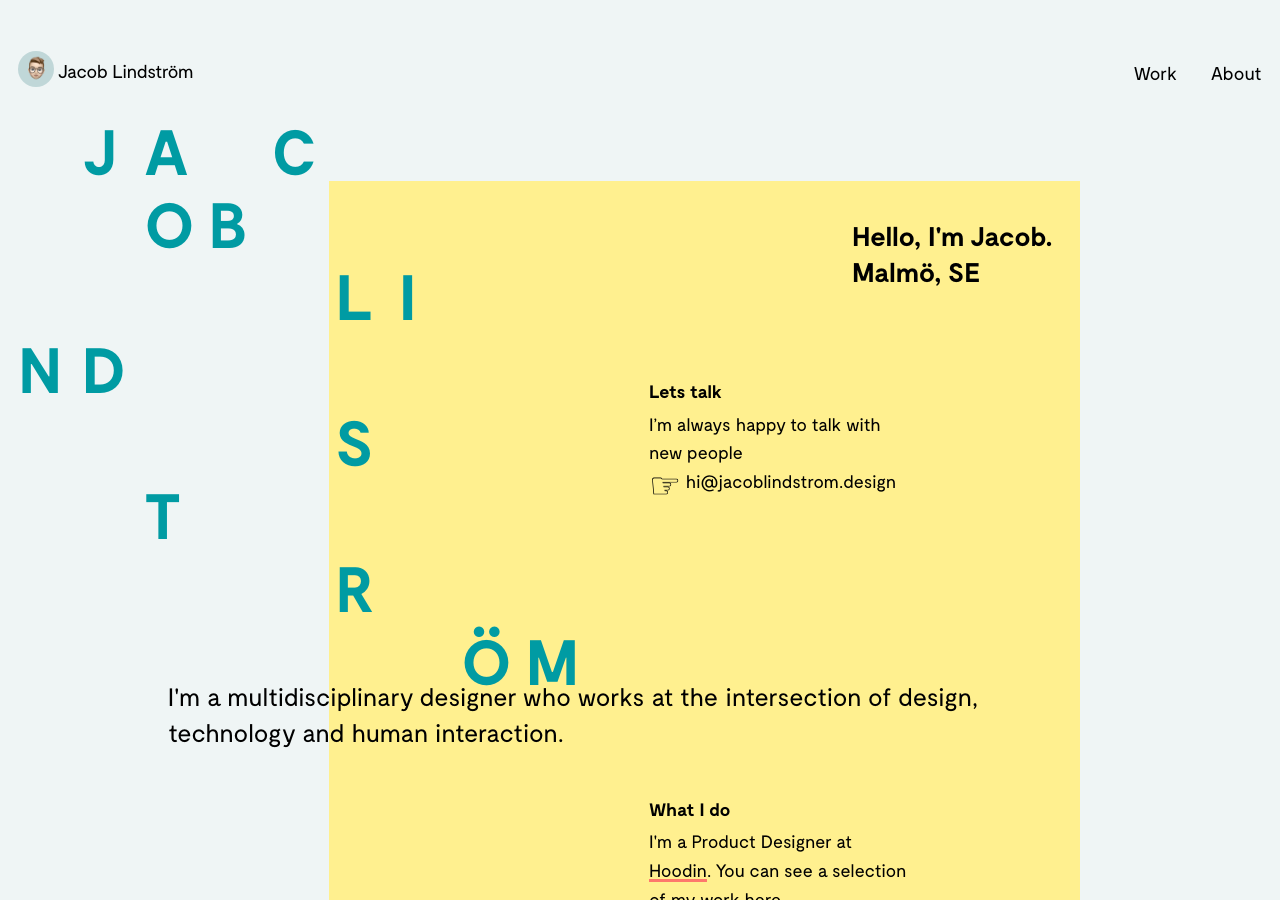
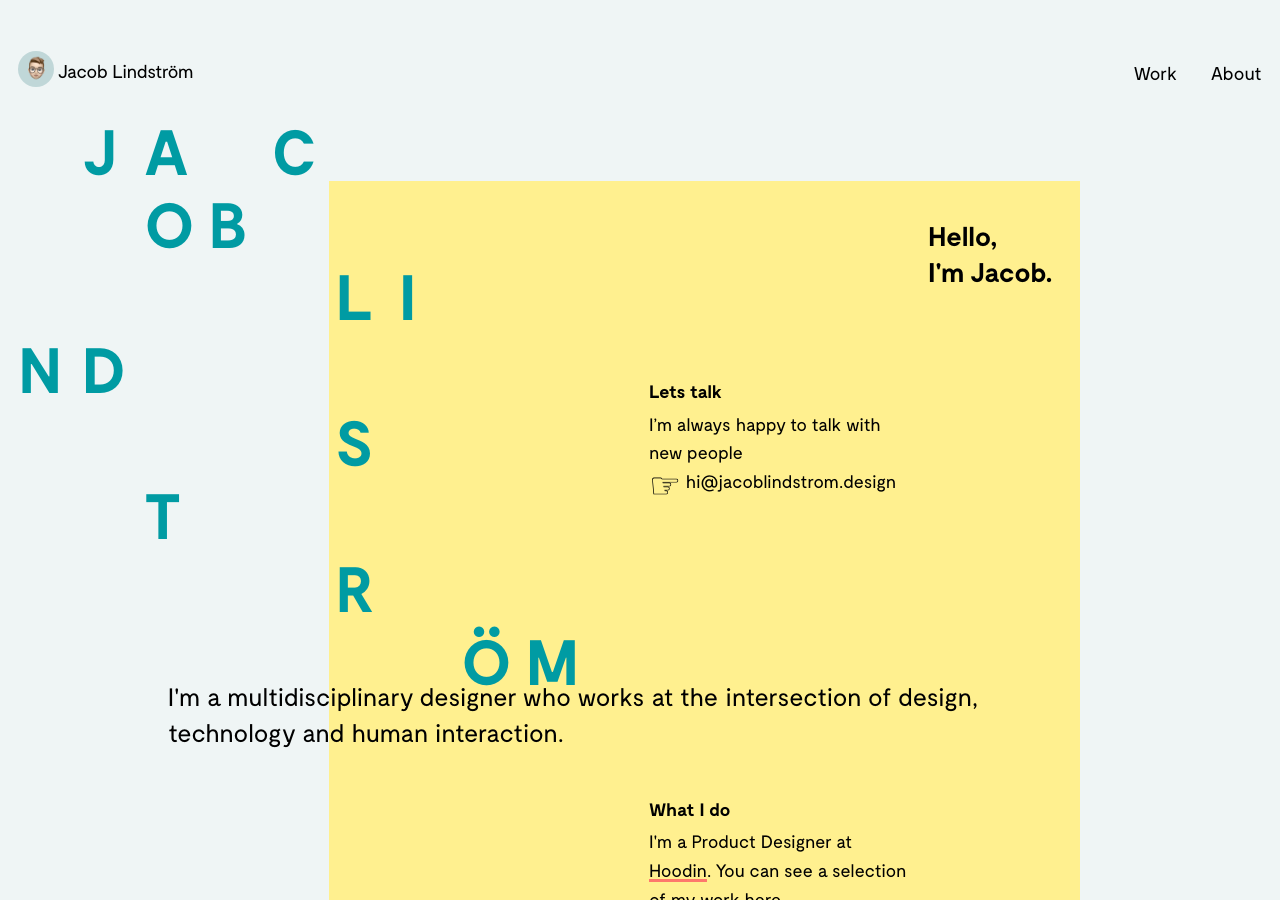
Before and after one commit to jacoblindstrm/jacoblindstrm.github.io, a Jekyll site: the page built from index.html, in a window 1280 px wide and 900 px high. Built offline with Jekyll 4.4.1, drawn with Linux system fonts in a browser that asks for light colours; comment, search, counter and statistics services are not loaded.

Commit message:
Update index.html

```diff
--- a/index.html
+++ b/index.html
@@ -21,7 +21,7 @@ background: green
         <span>m</span>
     </h1>
     <section class="transition-up">
-        <h1>Hello, I'm Jacob. <div>Malmö, SE</div></h1>
+        <h1>Hello,<div>I'm Jacob.</div></h1>
         <h2>{{ site.description }}</h2>
         <aside>
             <h3>Lets talk</h3>
```
